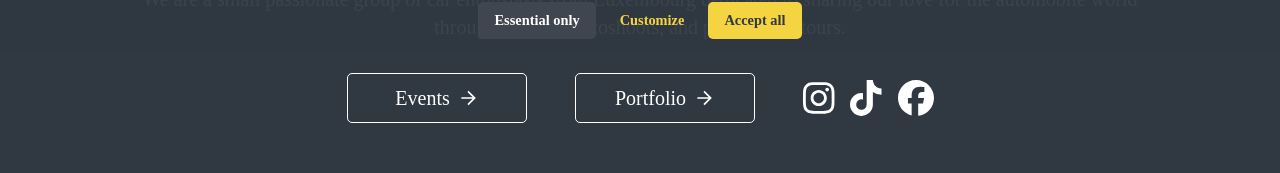
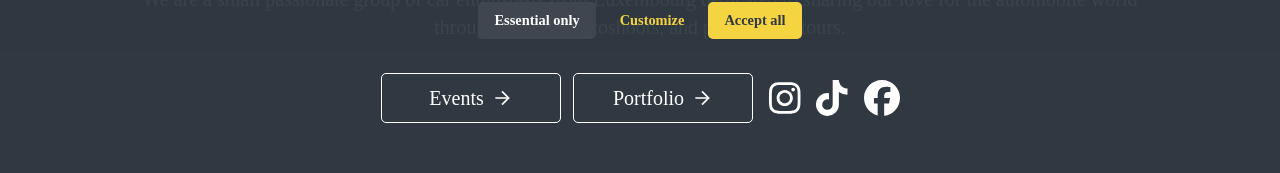
Before and after one commit to kinglouie-fm/gto_website, a Vue app: page / in a window 1280 px wide. Shown: the part 749-922 px from the top of the page. Built offline with nearby package versions, Linux system fonts and the light colour scheme; a web font is replaced by a local one.

Commit message:
adjusted layout

```diff
--- a/src/views/HomeView.vue
+++ b/src/views/HomeView.vue
@@ -10,9 +10,11 @@
                 We are a small passionate group of car enthusiasts from Luxembourg dedicated to sharing our love for
                 the automobile world through events, photoshoots, and prestige car tours.
             </p>
-            <div class="container d-flex justify-content-center align-items-center">
-                <Button to="events">Events</Button>
-                <Button to="portfolio">Portfolio</Button>
+            <div class="container home-cta">
+                <div class="home-cta__buttons">
+                    <Button to="events">Events</Button>
+                    <Button to="portfolio">Portfolio</Button>
+                </div>
                 <SocialIcons />
             </div>
         </section>
@@ -26,4 +28,33 @@ import SocialIcons from '@/components/SocialIcons.vue';
 import HeroSection from '@/components/HeroSection.vue';
 </script>
 
-<style scoped></style>
+<style scoped>
+.home-cta {
+    display: flex;
+    flex-direction: column;
+    align-items: center;
+    gap: 1rem;
+}
+
+.home-cta__buttons {
+    display: flex;
+    justify-content: center;
+    gap: 0.75rem;
+    width: 100%;
+}
+
+.home-cta :deep(.btn) {
+    margin-right: 0;
+}
+
+@media (min-width: 768px) {
+    .home-cta {
+        flex-direction: row;
+        justify-content: center;
+    }
+
+    .home-cta__buttons {
+        width: auto;
+    }
+}
+</style>
```
